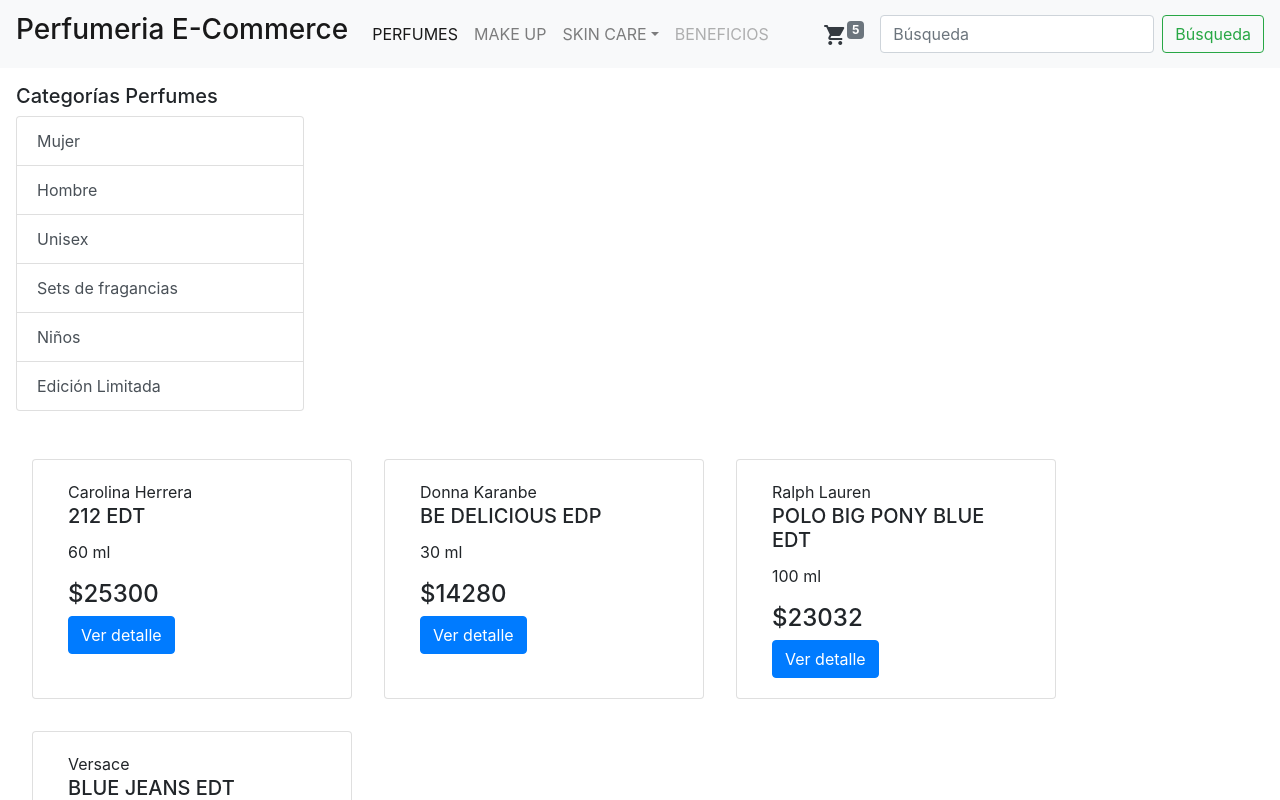
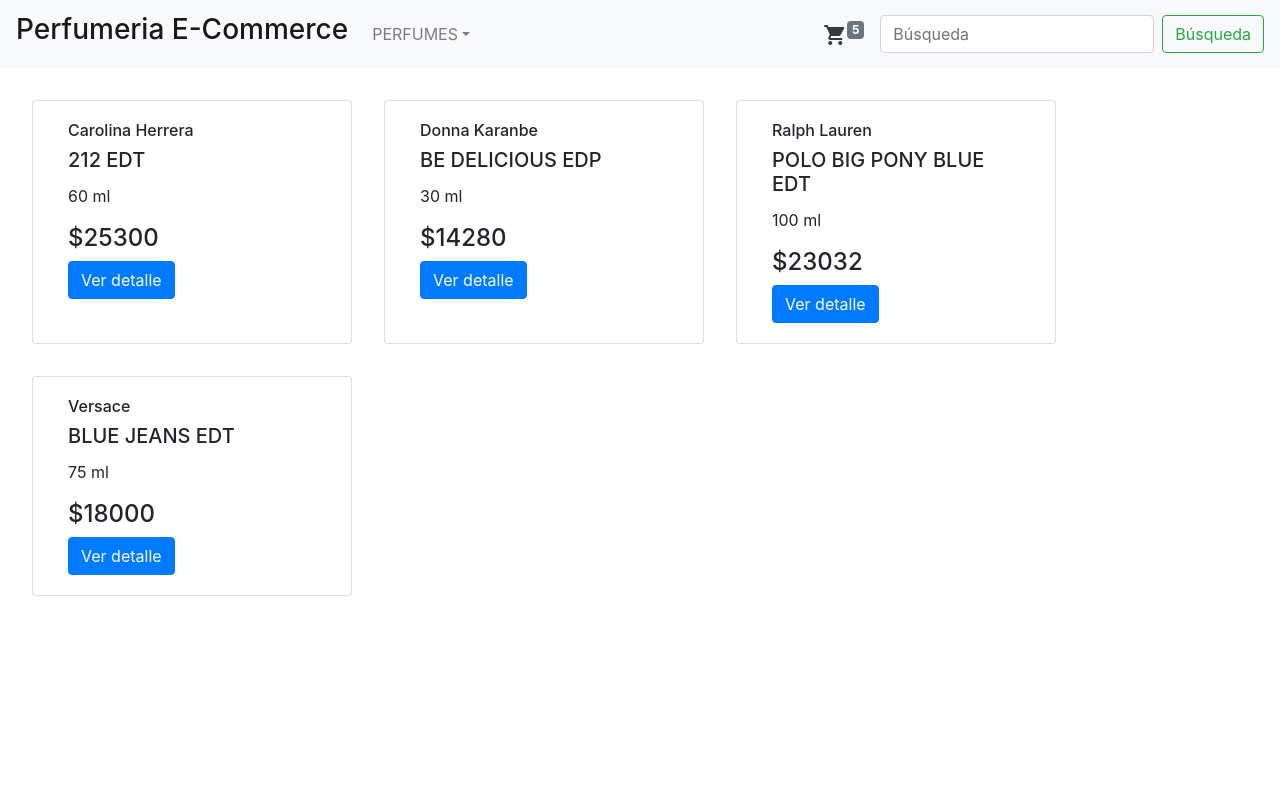
Before and after one commit to luchoALV29/perfumeria-ecommerce, a React (Create React App) app: page / in a window 1280 px wide. Shown: the top 800 px of the page. Built offline with nearby package versions, Linux system fonts and the light colour scheme.

Commit message:
Addded React Router

```diff
--- a/src/App.js
+++ b/src/App.js
@@ -1,84 +1,34 @@
 //import logo from './logo.svg';
 import './App.css';
+import { BrowserRouter, Routes, Route } from 'react-router-dom';
 import Navbar from './components/Navbar';
 import List from './components/List';
 import CartWidget from './components/CartWidget';
 import ItemListContainer from './components/ItemListContainer';
 import ItemDetailContainer from './components/ItemDetailContainer';
+import Productos from './productos';
 
 function App() {
 
   const Categorias = [{id: 0, nombre: 'Mujer'}, { id: 1, nombre: 'Hombre' }, { id: 2, nombre: 'Unisex' }, { id: 3, nombre: 'Sets de fragancias' }, { id: 4, nombre: 'Niños' }, { id: 5, nombre: 'Edición Limitada' }];
-  const Productos = [
-    {
-      id: 'FYURGUHS',
-      categoriaId: 0,
-      marca: 'Carolina Herrera',
-      nombre: '212 EDT',
-      presentacion: '60 ml',
-      precio: 25300,
-      stock: 10,
-      descripcion: `212, de Carolina Herrera. Representando la exuberancia juvenil de la vibrante Manhattan, 212 es un aroma que revela un nuevo mundo de sensaciones. La moderna e innovadora fragancia es vivaz, pero a la vez muy femenina y elegante.
-      Notas de entrada: tallos de flores, bergamota.
-      Notas de Corazón: gardenia, jazmín.
-      Notas de Salida: sándalo, almizcle.
-      Aroma: Almizcle floral.`
-    },
-    {
-      id: 'UDHRKSHF',
-      categoriaId: 0,
-      marca: 'Donna Karanbe',
-      nombre: 'BE DELICIOUS EDP',
-      presentacion: '30 ml',
-      precio: 14280,
-      stock: 18,
-      descripcion: `Más que una fragancia, es una actitud. DKNY Be Delicious tiene un aroma jugoso, fresco y floral que desprende un carisma divertido y espontáneo.
-      El sabor del primer mordisco de una manzana fresca se funde en perfecta armonía con el aroma de pepino y pomelo. El aroma a magnolia dulce, violeta y rosa se convierte en unas suaves y cremosas notas de salida de madera de sándalo y ámbar blanco, creando así una fragancia que homenajea todo lo que significa ser Be Delicious. Con un mayor concentrado, este eau de perfum es perfecto para usar durante todo el año.
-      DETALLES
-      DKNY Be Delicious captura en un frasco el espíritu aventurero de la ciudad de Nueva York. Su forma llamativa y el frasco verde y plateado te acercan la gran manzana a la palma de tu mano. El cartón estampado con la icónica manzana Be Delicious evoca la naturalidad de un mercado de fruta.`
-    },
-    {
-      id: 'GNDBSKFN',
-      categoriaId: 1,
-      marca: 'Ralph Lauren',
-      nombre: 'POLO BIG PONY BLUE EDT',
-      presentacion: '100 ml',
-      precio: 23032,
-      stock: 4,
-      descripcion: `Big Pony Blue Man, la fragancia masculina que inspira a victoria con su energía fresca y deportiva. Una mezcla refrescante de estimulantes cítricos, frescura acuática y robustas notas amaderadas.
-
-      Familia Olfativa : Fougere
-      Notas de Salida: Aceite de Cedro, Cachemira, Absoluto de Haba Tonka, Acorde de Musgo de Roble.
-      Notas de Corazón: Aceite de Bergamota, Aceite de Limon, Aceite de Pomelo Jugoso, Grosella Negra.
-      Notas de Fondo: Absoluto de Albahaca, Acorde de Pepino, Aceite de Lavanda.`
-    },
-    {
-      id: 'GYUGFJFG',
-      categoriaId: 1,
-      marca: 'Versace',
-      nombre: 'BLUE JEANS EDT',
-      presentacion: '75 ml',
-      precio: 18000,
-      stock: 14,
-      descripcion: `Un cielo despejado, un viento cálido, un perfume masculino. Una frescura sorprendente, inmediata y limpia. Versace Blue Jeans es para un hombre que desea la libertad, una vida sin obligaciones. La botella azul muestra sus facetas y decoraciones, un mundo alejado de la banalidad de las formas habituales.
-
-      Familia Olfativa: Aromática / Madera Notas principales: Cóctel de cítricos, Bergamota, Enebro, Rosa, Geranio Notas medias: Lavanda, Jazmín, Violeta, Nuez moscada Notas básicas: Cedro, Madera de iris, Sándalo, Vetiver, Ámbar, Vainilla, Almizcle.`
-    }
-  ];
-
   const CantidadItems = 5;
 
   return (
-    <div className="App">
+    <BrowserRouter className="App">
       <header className="App-header">
-        <Navbar><CartWidget cantidadItems={CantidadItems}/></Navbar>
+        <Navbar categorias={Categorias}><CartWidget cantidadItems={CantidadItems}/></Navbar>
       </header>
-      <body className="App-body">
+      {/* <div className="App-body">
         <List categorias={Categorias}/>
         <ItemListContainer productos={Productos}/>
         <ItemDetailContainer producto={Productos[0]}/>
-      </body>
-    </div>
+      </div> */}
+      <Routes>
+        <Route exact path='/' element={<ItemListContainer productos={Productos}/>}></Route>
+        <Route exact path='/categoria/0' element={<ItemListContainer idCategoria={0}/>}></Route>
+        <Route exact path='/item/FYURGUHS' element={<ItemDetailContainer producto={Productos[0]}/>}></Route>
+      </Routes>
+    </BrowserRouter>
   );
 }
 
--- a/src/components/CartWidget/CartWidget.jsx
+++ b/src/components/CartWidget/CartWidget.jsx
@@ -2,9 +2,9 @@
 
 const CartWidget = ({cantidadItems}) => {
     return (
-        <div class="pr-3">
-            <span class="material-icons text-dark align-middle">shopping_cart</span>
-            <span class="badge badge-secondary align-top">{cantidadItems}</span>
+        <div className="pr-3">
+            <span className="material-icons text-dark align-middle">shopping_cart</span>
+            <span className="badge badge-secondary align-top">{cantidadItems}</span>
         </div>
     )
 }
--- a/src/components/ItemListContainer/ItemListContainer.jsx
+++ b/src/components/ItemListContainer/ItemListContainer.jsx
@@ -1,15 +1,32 @@
 import PropTypes from 'prop-types'
+import { useEffect } from 'react';
+import { useState } from 'react'
+import Productos from '../../productos';
 
-const ItemListContainer = ({productos}) => {
+const ItemListContainer = ({idCategoria}) => {
+    const [productos, setProductos] = useState(Productos);
+
+    function obtenerProductos(){
+        setProductos(Productos.filter((producto)=>{
+            return producto.categoriaId == idCategoria
+        }));
+    }
+
+    useEffect(()=>{
+        if(idCategoria != null){
+            obtenerProductos()
+        }
+    },[])
+
     return (
         <div className='container-fluid m-3'>
             <div className='row'>
                 {
                     productos.map((producto)=>{
                         return(
-                            <div className="col-3 card m-3">
+                            <div key={producto.id} className="col-3 card m-3">
                                 <div className="card-body">
-                                    <h7>{producto.marca}</h7>
+                                    <h6>{producto.marca}</h6>
                                     <h5 className="card-title">{producto.nombre}</h5>
                                     <p className="card-text">{producto.presentacion}</p>
                                     <h4>${producto.precio}</h4>
@@ -25,7 +42,7 @@
 }
 
 ItemListContainer.proptype = {
-    productos: PropTypes.array.isRequired
+    idCategoria: PropTypes.number
 }
 
 export default ItemListContainer
--- a/src/components/Navbar/Navbar.jsx
+++ b/src/components/Navbar/Navbar.jsx
@@ -1,50 +1,42 @@
 import PropTypes from 'prop-types'
 
-const Navbar = ({children}) => {
+const Navbar = ({categorias, children}) => {
     return(
-        <nav class="navbar navbar-expand-lg navbar-light bg-light">
-            <a class="navbar-brand" href="#"><h3>Perfumeria E-Commerce</h3></a>
-            <button class="navbar-toggler" type="button" data-toggle="collapse" data-target="#navbarSupportedContent" aria-controls="navbarSupportedContent" aria-expanded="false" aria-label="Toggle navigation">
-                <span class="navbar-toggler-icon"></span>
+        <nav className="navbar navbar-expand-lg navbar-light bg-light">
+            <a className="navbar-brand" href="/"><h3>Perfumeria E-Commerce</h3></a>
+            <button className="navbar-toggler" type="button" data-toggle="collapse" data-target="#navbarSupportedContent" aria-controls="navbarSupportedContent" aria-expanded="false" aria-label="Toggle navigation">
+                <span className="navbar-toggler-icon"></span>
             </button>
 
-            <div class="collapse navbar-collapse" id="navbarSupportedContent">
-                <ul class="navbar-nav mr-auto">
-                    <li class="nav-item active">
-                        <a class="nav-link" href="#">PERFUMES <span class="sr-only">(current)</span></a>
-                    </li>
-                    <li class="nav-item">
-                        <a class="nav-link" href="#">MAKE UP</a>
-                    </li>
-                    <li class="nav-item dropdown">
-                        <a class="nav-link dropdown-toggle" href="#" id="navbarDropdown" role="button" data-toggle="dropdown" aria-haspopup="true" aria-expanded="false">
-                            SKIN CARE
+            <div className="collapse navbar-collapse" id="navbarSupportedContent">
+                <ul className="navbar-nav mr-auto">
+                    <li className="nav-item dropdown">
+                        <a className="nav-link dropdown-toggle" href="#" id="navbarDropdown" role="button" data-toggle="dropdown" aria-haspopup="true" aria-expanded="false">
+                            PERFUMES
                         </a>
-                        <div class="dropdown-menu" aria-labelledby="navbarDropdown">
-                            <a class="dropdown-item" href="#">FACIAL</a>
-                            <a class="dropdown-item" href="#">CORPORAL</a>
-                            <a class="dropdown-item" href="#">SOLARES</a>
-                            <div class="dropdown-divider"></div>
-                            <a class="dropdown-item" href="#">Ver más</a>
+                        <div className="dropdown-menu" aria-labelledby="navbarDropdown">
+                            {
+                                categorias.map((categoria)=>{
+                                    return <a key={categoria.id} className="dropdown-item" href={`/categoria/${categoria.id}`}>{categoria.nombre}</a>
+                                })
+                            }
                         </div>
-                    </li>
-                    <li class="nav-item">
-                        <a class="nav-link disabled" href="#" tabindex="-1" aria-disabled="true">BENEFICIOS</a>
                     </li>
                 </ul>
             </div>
             <div>
                 {children}
             </div>
-            <form class="form-inline my-2 my-lg-0">
-                <input class="form-control mr-sm-2" type="search" placeholder="Búsqueda" aria-label="Search" />
-                    <button class="btn btn-outline-success my-2 my-sm-0" type="submit">Búsqueda</button>
+            <form className="form-inline my-2 my-lg-0">
+                <input className="form-control mr-sm-2" type="search" placeholder="Búsqueda" aria-label="Search" />
+                    <button className="btn btn-outline-success my-2 my-sm-0" type="submit">Búsqueda</button>
             </form>
         </nav>
     )
 }
 
 Navbar.proptype = {
+    categorias: PropTypes.array.isRequired,
     children: PropTypes.element
 }
 
--- /dev/null
+++ b/src/productos.js
@@ -0,0 +1,58 @@
+const Productos = [
+    {
+      id: 'FYURGUHS',
+      categoriaId: 0,
+      marca: 'Carolina Herrera',
+      nombre: '212 EDT',
+      presentacion: '60 ml',
+      precio: 25300,
+      stock: 10,
+      descripcion: `212, de Carolina Herrera. Representando la exuberancia juvenil de la vibrante Manhattan, 212 es un aroma que revela un nuevo mundo de sensaciones. La moderna e innovadora fragancia es vivaz, pero a la vez muy femenina y elegante.
+      Notas de entrada: tallos de flores, bergamota.
+      Notas de Corazón: gardenia, jazmín.
+      Notas de Salida: sándalo, almizcle.
+      Aroma: Almizcle floral.`
+    },
+    {
+      id: 'UDHRKSHF',
+      categoriaId: 0,
+      marca: 'Donna Karanbe',
+      nombre: 'BE DELICIOUS EDP',
+      presentacion: '30 ml',
+      precio: 14280,
+      stock: 18,
+      descripcion: `Más que una fragancia, es una actitud. DKNY Be Delicious tiene un aroma jugoso, fresco y floral que desprende un carisma divertido y espontáneo.
+      El sabor del primer mordisco de una manzana fresca se funde en perfecta armonía con el aroma de pepino y pomelo. El aroma a magnolia dulce, violeta y rosa se convierte en unas suaves y cremosas notas de salida de madera de sándalo y ámbar blanco, creando así una fragancia que homenajea todo lo que significa ser Be Delicious. Con un mayor concentrado, este eau de perfum es perfecto para usar durante todo el año.
+      DETALLES
+      DKNY Be Delicious captura en un frasco el espíritu aventurero de la ciudad de Nueva York. Su forma llamativa y el frasco verde y plateado te acercan la gran manzana a la palma de tu mano. El cartón estampado con la icónica manzana Be Delicious evoca la naturalidad de un mercado de fruta.`
+    },
+    {
+      id: 'GNDBSKFN',
+      categoriaId: 1,
+      marca: 'Ralph Lauren',
+      nombre: 'POLO BIG PONY BLUE EDT',
+      presentacion: '100 ml',
+      precio: 23032,
+      stock: 4,
+      descripcion: `Big Pony Blue Man, la fragancia masculina que inspira a victoria con su energía fresca y deportiva. Una mezcla refrescante de estimulantes cítricos, frescura acuática y robustas notas amaderadas.
+
+      Familia Olfativa : Fougere
+      Notas de Salida: Aceite de Cedro, Cachemira, Absoluto de Haba Tonka, Acorde de Musgo de Roble.
+      Notas de Corazón: Aceite de Bergamota, Aceite de Limon, Aceite de Pomelo Jugoso, Grosella Negra.
+      Notas de Fondo: Absoluto de Albahaca, Acorde de Pepino, Aceite de Lavanda.`
+    },
+    {
+      id: 'GYUGFJFG',
+      categoriaId: 1,
+      marca: 'Versace',
+      nombre: 'BLUE JEANS EDT',
+      presentacion: '75 ml',
+      precio: 18000,
+      stock: 14,
+      descripcion: `Un cielo despejado, un viento cálido, un perfume masculino. Una frescura sorprendente, inmediata y limpia. Versace Blue Jeans es para un hombre que desea la libertad, una vida sin obligaciones. La botella azul muestra sus facetas y decoraciones, un mundo alejado de la banalidad de las formas habituales.
+
+      Familia Olfativa: Aromática / Madera Notas principales: Cóctel de cítricos, Bergamota, Enebro, Rosa, Geranio Notas medias: Lavanda, Jazmín, Violeta, Nuez moscada Notas básicas: Cedro, Madera de iris, Sándalo, Vetiver, Ámbar, Vainilla, Almizcle.`
+    }
+  ]
+
+module.exports = Productos;
```
